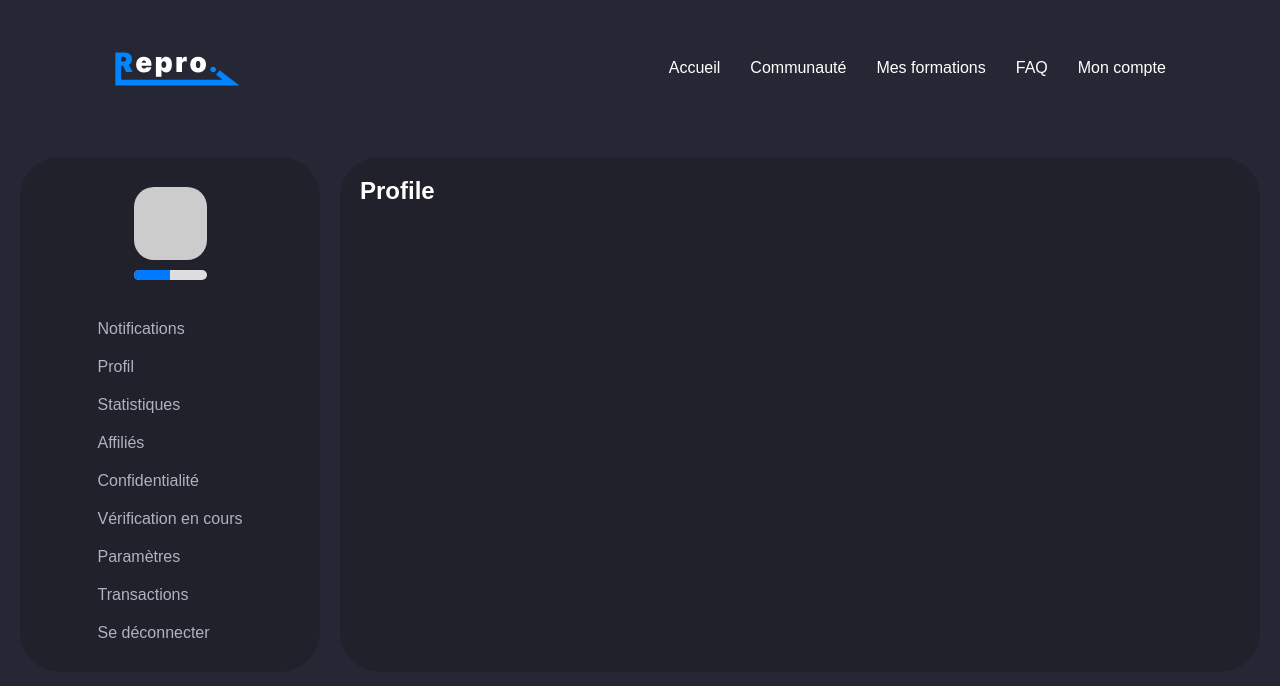
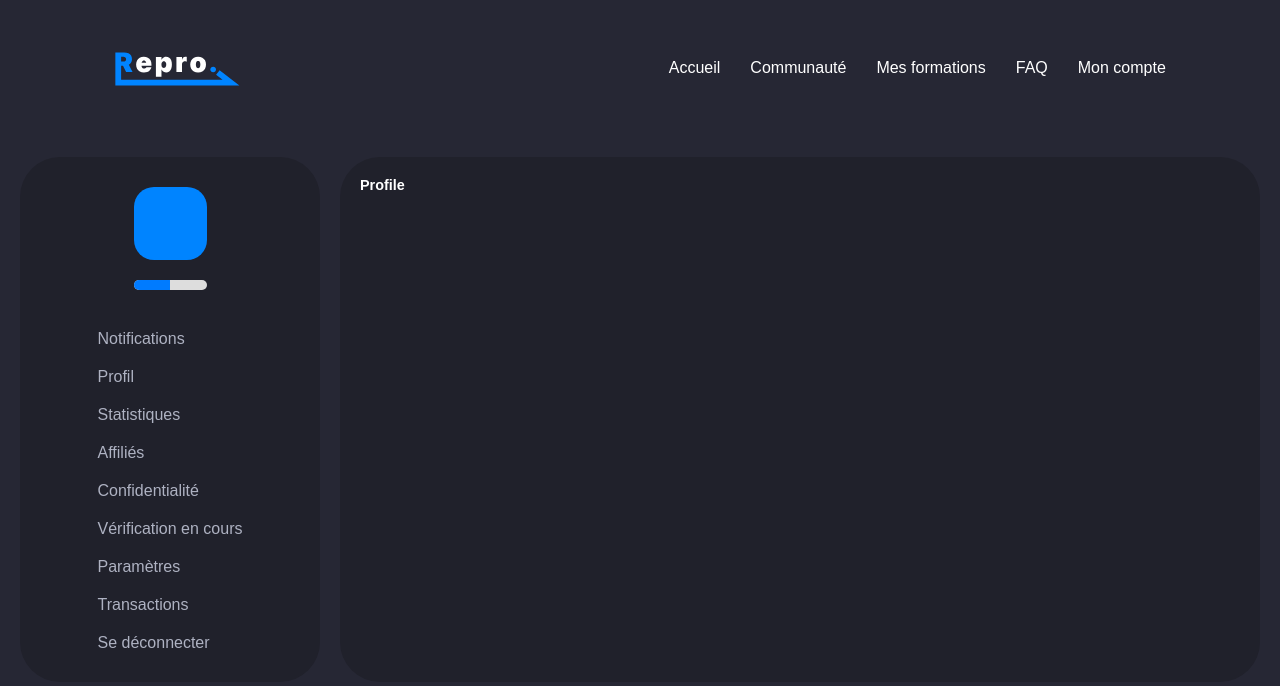
Before and after one commit to Usannazcedric/RePro, a Vue app in the folder repro-website/: page /profile/profile in a window 1280 px wide. Shown: the top 686 px of the page. Built offline with nearby package versions, Linux system fonts and the light colour scheme; no server answers; sample sign-in values are in the browser's storage; the HTML template or start-up script is replaced by a standard one; a web font is replaced by a local one.

Commit message:
update css profile page

```diff
--- a/repro-website/src/views/ProfileView.vue
+++ b/repro-website/src/views/ProfileView.vue
@@ -1,7 +1,7 @@
 <template>
   <div class="profile-page">
     <div class="sidebar">
-      <div class="static-section">
+      <div class="static-section centered-content">
         <div class="profile-picture"></div>
         <h2>{{ username }}</h2>
         <div class="progress-bar">
@@ -35,7 +35,7 @@ export default {
       email: '',
       prenom: '',
       nom: '',
-      progress: 50 // Exemple de progression
+      progress: 50
     };
   },
   created() {
@@ -81,6 +81,17 @@ export default {
 </script>
 
 <style>
+
+.centered-content {
+  display: flex;
+  flex-direction: column;
+  align-items: center;
+}
+
+h2 {
+  font-size: 0.9em; /* Ajustez cette valeur selon vos besoins */
+}
+
 .profile-page {
   display: flex;
   max-height: calc(100vh - 40px);
@@ -108,6 +119,8 @@ export default {
   background-color: #ccc;
   border-radius: 20px;
   margin: 10px 0;
+  background-color: #0084FF;
+
 
 }
 .progress-bar {
```
